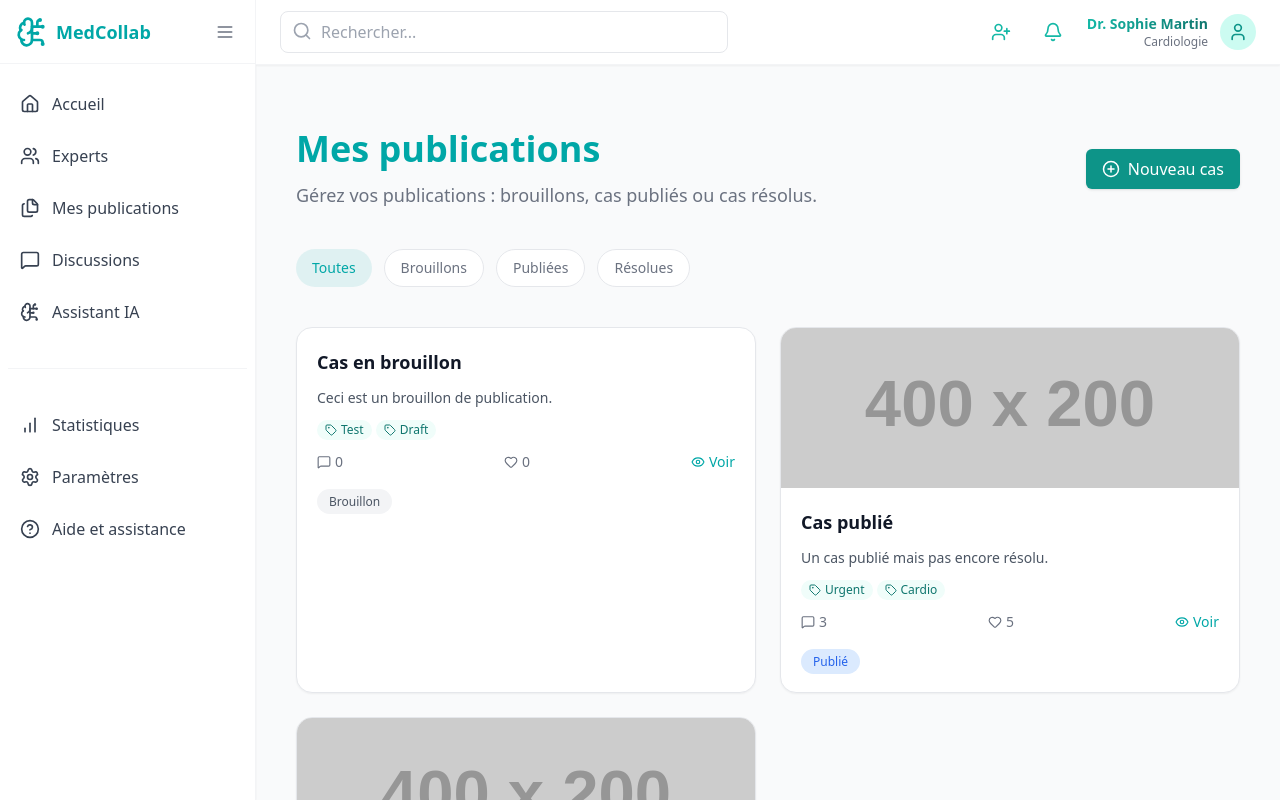
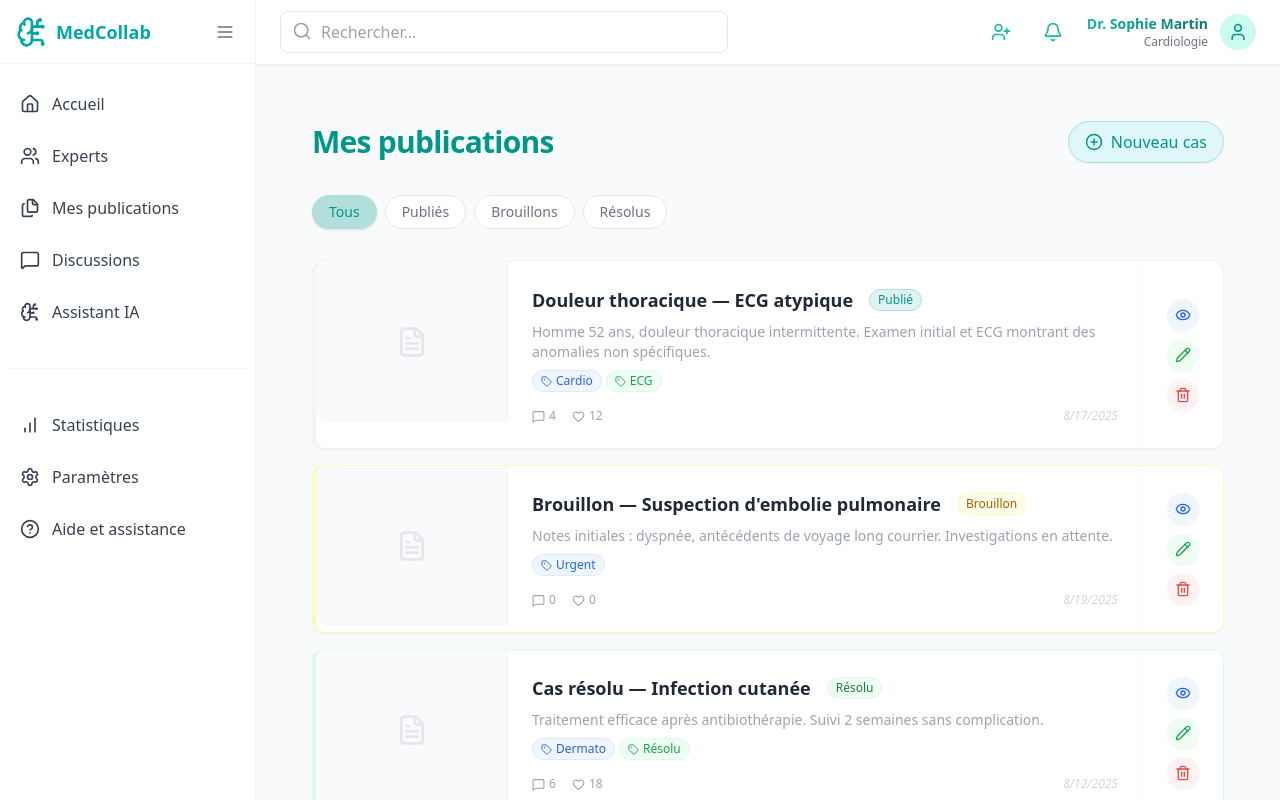
Before and after one commit to YasmineBenAbdelkader/Medical_Collaboration_Platform_with_AI, a React (Vite) app in the folder frontend/: page /pubs in a window 1280 px wide. Built offline with nearby package versions, Linux system fonts and the light colour scheme.

Commit message:
MyPubs page

```diff
--- a/frontend/src/pages/MyPubs.tsx
+++ b/frontend/src/pages/MyPubs.tsx
@@ -1,232 +1,318 @@
-import { useEffect, useState } from "react";
-import { Link } from "react-router-dom";
+import { useEffect, useState } from 'react';
+import { Link, useNavigate } from 'react-router-dom';
 import {
-  PlusCircle,
-  Filter,
-  Pencil,
-  Trash2,
-  MessageSquare,
-  Heart,
-  Eye,
-  Tag,
-} from "lucide-react";
-import { getCases, deleteCaseById } from "../services/storage";
-import type { StoredCase } from "../services/storage";
-import { useAuth } from "../contexts/AuthContext";
+  PlusCircleIcon,
+  PencilIcon,
+  Trash2Icon,
+  EyeIcon,
+  FileTextIcon,
+  Tag as TagIcon,
+  MessageSquare as MessageSquareIcon,
+  Heart as HeartIcon,
+} from 'lucide-react';
+import { getCases, deleteCaseById } from '../services/storage';
+import type { StoredCase } from '../services/storage';
+import { useAuth } from '../contexts/AuthContext';
 
 export const MyPubs = () => {
-  const [cases, setCases] = useState<StoredCase[]>([]);
-  const [activeFilter, setActiveFilter] = useState<"all" | "draft" | "published" | "resolved">("all");
+  const [pubs, setPubs] = useState<(StoredCase & { status: 'draft' | 'published' | 'resolved' })[]>([]);
+  const [filter, setFilter] = useState<'all' | 'published' | 'draft' | 'resolved'>('all');
   const { user } = useAuth();
+  const navigate = useNavigate();
 
-  // --- Pubs statiques pour tester ---
-  const staticCases: StoredCase[] = [
+  const samplePubs: (StoredCase & { status: 'draft' | 'published' | 'resolved' })[] = [
     {
-      id: "draft-1",
-      title: "Cas en brouillon",
-      excerpt: "Ceci est un brouillon de publication.",
-      tags: ["Test", "Draft"],
+      id: 'sample-pub-1',
+      title: 'Douleur thoracique — ECG atypique',
+      excerpt: "Homme 52 ans, douleur thoracique intermittente. Examen initial et ECG montrant des anomalies non spécifiques.",
+      tags: ['Cardio', 'ECG'],
       hasImage: false,
-      imageUrl: "",
+      imageUrl: '',
+      commentCount: 4,
+      likeCount: 12,
+      status: 'published',
+      author: {
+        id: user?.id ?? 'demo',
+        name: 'Moi',
+        avatar: 'https://ui-avatars.com/api/?name=Moi',
+        specialty: 'Généraliste',
+      },
+      createdAt: Date.now() - 1000 * 60 * 60 * 24 * 2,
+    },
+    {
+      id: 'sample-draft-1',
+      title: "Brouillon — Suspection d'embolie pulmonaire",
+      excerpt: 'Notes initiales : dyspnée, antécédents de voyage long courrier. Investigations en attente.',
+      tags: ['Urgent'],
+      hasImage: false,
+      imageUrl: '',
       commentCount: 0,
       likeCount: 0,
-      status: "draft",
-      author: { id: user?.id ?? "demo", name: "Moi" },
+      status: 'draft',
+      author: {
+        id: user?.id ?? 'demo',
+        name: 'Moi',
+        avatar: 'https://ui-avatars.com/api/?name=Moi',
+        specialty: 'Généraliste',
+      },
+      createdAt: Date.now() - 1000 * 60 * 60 * 5,
     },
     {
-      id: "pub-1",
-      title: "Cas publié",
-      excerpt: "Un cas publié mais pas encore résolu.",
-      tags: ["Urgent", "Cardio"],
-      hasImage: true,
-      imageUrl: "https://via.placeholder.com/400x200.png?text=Cas+Publié",
-      commentCount: 3,
-      likeCount: 5,
-      status: "published",
-      author: { id: user?.id ?? "demo", name: "Moi" },
+      id: 'sample-res-1',
+      title: 'Cas résolu — Infection cutanée',
+      excerpt: "Traitement efficace après antibiothérapie. Suivi 2 semaines sans complication.",
+      tags: ['Dermato', 'Résolu'],
+      hasImage: false,
+      imageUrl: '',
+      commentCount: 6,
+      likeCount: 18,
+      status: 'resolved',
+      author: {
+        id: user?.id ?? 'demo',
+        name: 'Moi',
+        avatar: 'https://ui-avatars.com/api/?name=Moi',
+        specialty: 'Généraliste',
       },
-    {
-      id: "res-1",
-      title: "Cas résolu",
-      excerpt: "Un cas qui a été marqué comme résolu.",
-      tags: ["Résolu"],
-      hasImage: true,
-      imageUrl: "https://via.placeholder.com/400x200.png?text=Cas+Résolu",
-      commentCount: 7,
-      likeCount: 12,
-      status: "resolved",
-      author: { id: user?.id ?? "demo", name: "Moi" },
+      createdAt: Date.now() - 1000 * 60 * 60 * 24 * 7,
     },
   ];
 
   useEffect(() => {
     if (!user) return;
-    const allCases = getCases().filter(c => c.author?.id === user.id);
-    setCases([...staticCases, ...allCases]);
+    const all = getCases()
+      .filter((c) => c.author?.id === user.id)
+      .map((c) => ({
+        ...c,
+        status: (c as any).status ?? 'published',
+        author: {
+          ...c.author,
+          avatar: c.author.avatar ?? 'https://ui-avatars.com/api/?name=' + encodeURIComponent(c.author.name),
+          specialty: c.author.specialty ?? 'Généraliste',
+        },
+      })) as (StoredCase & { status: 'draft' | 'published' | 'resolved' })[];
+    setPubs(all.length ? all : samplePubs);
   }, [user]);
 
   const handleDelete = (id: string) => {
     if (!user) return;
-    const ok = confirm("Supprimer définitivement cette publication ?");
+    const ok = confirm('Supprimer définitivement cette publication ?');
     if (!ok) return;
-    const success = deleteCaseById(id, user.id);
-    if (success) {
-      setCases(getCases().filter(c => c.author?.id === user.id));
+    const remaining = getCases()
+      .filter((c) => c.author?.id === user.id)
+      .map((c) => ({
+        ...c,
+        status: (c as any).status ?? 'published',
+        author: {
+          ...c.author,
+          avatar: c.author.avatar ?? 'https://ui-avatars.com/api/?name=' + encodeURIComponent(c.author.name),
+          specialty: c.author.specialty ?? 'Généraliste',
+        },
+      })) as (StoredCase & { status: 'draft' | 'published' | 'resolved' })[];
+    setPubs(remaining.length ? remaining : samplePubs);
+  };
+
+  const handleClick = (p: StoredCase & { status: 'draft' | 'published' | 'resolved' }) => {
+    if (p.status === 'draft') {
+      navigate(`/case/new?edit=${p.id}`);
+    } else {
+      navigate(`/case/${p.id}`);
     }
   };
 
-  const filteredCases = cases.filter(c => {
-    if (activeFilter === "all") return true;
-    return c.status === activeFilter;
+  const visible = pubs.filter((p) => {
+    if (filter === 'all') return true;
+    if (filter === 'published') return p.status === 'published';
+    if (filter === 'draft') return p.status === 'draft';
+    if (filter === 'resolved') return p.status === 'resolved';
+    return true;
   });
 
+  const renderStatusBadge = (status: 'draft' | 'published' | 'resolved') => {
     return (
-    <div className="max-w-7xl mx-auto px-4 py-10">
-      {/* Header avec bouton créer un cas */}
-      <div className="flex items-center justify-between mb-10">
-        <div className="text-center md:text-left">
-          <h1 className="text-4xl font-light text-gray-900 mb-3">
-             <span className="font-semibold text-[#00A7A7]">Mes publications</span>
+      <span
+        className={`px-3 py-1 rounded-full font-semibold text-xs bg-gradient-to-r ${
+          status === 'draft'
+            ? 'from-yellow-100 to-yellow-200 text-yellow-800'
+            : status === 'published'
+            ? 'from-green-100 to-green-200 text-green-800'
+            : 'from-blue-100 to-blue-200 text-blue-800'
+        }`}
+      >
+        {status === 'draft' ? 'Brouillon' : status === 'published' ? 'Publié' : 'Résolu'}
+      </span>
+    );
+  };
+
+  return (
+    <div className="max-w-5xl mx-auto px-8 py-8 font-sans">
+      {/* Header */}
+      <div className="flex flex-col sm:flex-row sm:items-center sm:justify-between gap-4 mb-8">
+        <h1 className="text-2xl sm:text-3xl font-semibold text-[#009688] tracking-tight leading-tight mb-2 sm:mb-0">
+          Mes publications
         </h1>
-          <p className="text-gray-500 text-lg max-w-2xl">
-            Gérez vos publications : brouillons, cas publiés ou cas résolus.
-          </p>
-        </div>
         <Link
           to="/case/new"
-          className="flex items-center text-white bg-teal-600 px-4 py-2 rounded-md hover:bg-teal-700 shadow"
+          className="inline-flex items-center gap-2 px-4 py-2 rounded-full bg-[#e0f7fa] text-[#009688] font-medium shadow-sm border border-[#b2dfdb] hover:bg-[#b2ebf2] transition"
         >
-          <PlusCircle size={18} className="mr-2" />
+          <PlusCircleIcon size={18} />
           Nouveau cas
         </Link>
       </div>
 
       {/* Filtres */}
-      <div className="flex justify-center md:justify-start space-x-3 mb-10">
+      <div className="flex gap-2 flex-wrap mb-8">
         {[
-          { key: "all", label: "Toutes" },
-          { key: "draft", label: "Brouillons" },
-          { key: "published", label: "Publiées" },
-          { key: "resolved", label: "Résolues" },
-        ].map(f => (
+          { key: 'all', label: 'Tous' },
+          { key: 'published', label: 'Publiés' },
+          { key: 'draft', label: 'Brouillons' },
+          { key: 'resolved', label: 'Résolus' },
+        ].map((f) => (
           <button
             key={f.key}
-            onClick={() => setActiveFilter(f.key as any)}
-            className={`px-4 py-2 text-sm rounded-full transition font-medium ${
-              activeFilter === f.key
-                ? "bg-[#00A7A7]/10 text-[#00A7A7]"
-                : "bg-white text-gray-500 hover:bg-gray-50 border"
-            }`}
+            onClick={() => setFilter(f.key as any)}
+            className={`px-4 py-1.5 rounded-full border text-sm font-medium transition
+              ${filter === f.key
+                ? 'bg-[#b2dfdb] text-[#009688] border-[#b2dfdb] shadow'
+                : 'bg-white text-gray-500 border-gray-200 hover:bg-[#e0f2f1]'}
+            `}
           >
             {f.label}
           </button>
         ))}
       </div>
 
-      {/* Liste des publications */}
-      {filteredCases.length === 0 ? (
-        <div className="text-center py-20 bg-white rounded-lg border border-gray-200">
-          <p className="text-gray-600 mb-2">Aucune publication trouvée.</p>
-          <Link
-            to="/case/new"
-            className="text-[#00A7A7] hover:text-[#008b8b] font-medium"
-          >
+      {/* Liste soft et large */}
+      <div className="space-y-4">
+        {visible.length === 0 ? (
+          <div className="text-center py-16 bg-white rounded-xl border border-gray-200 shadow-sm">
+            <FileTextIcon size={36} className="mx-auto text-gray-300 mb-4" />
+            <p className="text-gray-600">Aucune publication à afficher.</p>
+            <Link to="/case/new" className="text-[#00A7A7] font-medium inline-block mt-3">
               Créer une nouvelle publication →
             </Link>
           </div>
         ) : (
-        <div className="grid grid-cols-1 md:grid-cols-2 gap-6">
-          {filteredCases.map(c => (
-            <div
-              key={c.id}
-              className="bg-white border border-gray-200 rounded-2xl shadow-sm hover:shadow-lg transition overflow-hidden group"
+          visible.map((p) => {
+            // Couleurs soft
+            let borderColor = "border-l-4 border-[#e0f2f1]";
+            let badgeColor = "bg-gray-100 text-gray-500 border border-gray-200";
+            if (p.status === "draft") {
+              borderColor = "border-l-4 border-yellow-100";
+              badgeColor = "bg-yellow-50 text-yellow-700 border border-yellow-100";
+            } else if (p.status === "resolved") {
+              borderColor = "border-l-4 border-green-100";
+              badgeColor = "bg-green-50 text-green-700 border border-green-100";
+            } else if (p.status === "published") {
+              borderColor = "border-l-4 border-[#b2dfdb]";
+              badgeColor = "bg-[#e0f2f1] text-[#009688] border border-[#b2dfdb]";
+            }
+            return (
+              <article
+                key={p.id}
+                onClick={() => handleClick(p)}
+                className={`group bg-white ${borderColor} rounded-xl border border-gray-100 shadow-sm hover:shadow-md hover:-translate-y-0.5 transition-all duration-150 overflow-hidden flex flex-col md:flex-row cursor-pointer relative p-0`}
+                aria-label={`Publication ${p.title}`}
               >
-              {c.hasImage && c.imageUrl && (
+                {/* Image à gauche */}
+                {p.hasImage && p.imageUrl ? (
                   <img
-                  src={c.imageUrl}
-                  alt={c.title ?? "Image"}
-                  className="h-40 w-full object-cover"
+                    src={p.imageUrl}
+                    alt={p.title}
+                    className="w-full md:w-48 h-32 md:h-40 object-cover rounded-l-xl md:rounded-xl md:rounded-r-none border-r border-gray-100"
                   />
-              )}
-              <div className="p-5">
-                {/* Titre + Actions */}
-                <div className="flex justify-between items-start mb-2">
-                  <h2 className="text-lg font-semibold text-gray-900">
-                    {c.title ?? "Sans titre"}
-                  </h2>
-                  <div className="flex gap-2 opacity-0 group-hover:opacity-100 transition">
-                    <button
-                      onClick={() => handleDelete(c.id)}
-                      className="p-2 rounded-md bg-red-50 text-red-600 hover:bg-red-100"
-                    >
-                      <Trash2 size={16} />
-                    </button>
-                    <Link
-                      to={`/case/new?edit=${c.id}`}
-                      className="p-2 rounded-md bg-gray-50 text-gray-600 hover:bg-gray-100"
-                    >
-                      <Pencil size={16} />
-                    </Link>
-                  </div>
-                </div>
-
-                {/* Extrait */}
-                <p className="text-sm text-gray-600 mb-3">{c.excerpt ?? ""}</p>
-
-                {/* Tags */}
-                {c.tags?.length > 0 && (
-                  <div className="flex flex-wrap gap-1 mb-3">
-                    {c.tags.map(tag => (
-                      <span
-                        key={tag}
-                        className="flex items-center bg-teal-50 text-teal-700 px-2 py-0.5 rounded-full text-xs"
-                      >
-                        <Tag size={12} className="mr-1" />
-                        {tag}
-                      </span>
-                    ))}
+                ) : (
+                  <div className="w-full md:w-48 h-32 md:h-40 bg-gray-50 flex items-center justify-center text-gray-200 text-4xl rounded-l-xl md:rounded-xl md:rounded-r-none border-r border-gray-100">
+                    <FileTextIcon size={32} />
                   </div>
                 )}
-
+                {/* Contenu */}
+                <div className="flex-1 flex flex-col justify-between p-6 min-w-0">
+                  <div className="flex items-center gap-2 mb-1">
+                    <h3 className="text-lg font-semibold text-gray-800 truncate group-hover:text-[#00A7A7] transition-colors">
+                      {p.title || 'Sans titre'}
+                    </h3>
+                    <span className={`ml-2 px-2 py-0.5 rounded-full text-xs font-medium ${badgeColor}`}
+                      style={{ fontWeight: 500 }}>
+                      {p.status === 'draft' ? 'Brouillon' : p.status === 'published' ? 'Publié' : 'Résolu'}
+                    </span>
+                  </div>
+                  <p className="text-sm text-gray-400 mt-1 mb-2 line-clamp-2 font-light">
+                    {p.excerpt}
+                  </p>
+                  <div className="flex flex-wrap gap-1 mb-2">
+                    {(p.tags || []).slice(0, 3).map((t, idx) => {
+                      // Palette pastel soft
+                      const tagColors = [
+                        'bg-blue-50 text-blue-600 border-blue-100',
+                        'bg-green-50 text-green-600 border-green-100',
+                        'bg-yellow-50 text-yellow-700 border-yellow-100',
+                        'bg-pink-50 text-pink-600 border-pink-100',
+                        'bg-purple-50 text-purple-600 border-purple-100',
+                        'bg-orange-50 text-orange-600 border-orange-100',
+                        'bg-teal-50 text-teal-600 border-teal-100',
+                      ];
+                      const color = tagColors[idx % tagColors.length];
+                      return (
+                        <span
+                          key={t}
+                          className={`flex items-center gap-1 text-xs border px-2 py-0.5 rounded-full font-normal ${color}`}
+                        >
+                          <TagIcon size={11} />
+                          {t}
+                        </span>
+                      );
+                    })}
+                  </div>
+                  <div className="flex items-center justify-between mt-2">
                     {/* Stats */}
-                <div className="flex items-center justify-between text-sm text-gray-500">
-                  <span className="flex items-center gap-1">
-                    <MessageSquare size={14} /> {c.commentCount ?? 0}
+                    <div className="flex items-center gap-4 text-gray-400">
+                      <span className="flex items-center gap-1 text-xs">
+                        <MessageSquareIcon size={13} />
+                        <span className="font-medium">{p.commentCount ?? 0}</span>
                       </span>
-                  <span className="flex items-center gap-1">
-                    <Heart size={14} /> {c.likeCount ?? 0}
+                      <span className="flex items-center gap-1 text-xs">
+                        <HeartIcon size={13} />
+                        <span className="font-medium">{p.likeCount ?? 0}</span>
                       </span>
-                  <Link
-                    to={`/case/${c.id}`}
-                    className="flex items-center gap-1 text-[#00A7A7] hover:text-[#008b8b]"
-                  >
-                    <Eye size={14} /> Voir
-                  </Link>
                     </div>
-
-                {/* Statut */}
-                <div className="mt-4">
-                  <span
-                    className={`px-3 py-1 text-xs rounded-full font-medium ${
-                      c.status === "draft"
-                        ? "bg-gray-100 text-gray-600"
-                        : c.status === "published"
-                        ? "bg-blue-100 text-blue-600"
-                        : "bg-green-100 text-green-600"
-                    }`}
-                  >
-                    {c.status === "draft"
-                      ? "Brouillon"
-                      : c.status === "published"
-                      ? "Publié"
-                      : "Résolu"}
+                    {/* Date */}
+                    <span className="italic text-xs text-gray-300">
+                      {new Date(p.createdAt || Date.now()).toLocaleDateString()}
                     </span>
                   </div>
                 </div>
+                {/* Actions soft */}
+                <div className="flex flex-col items-center justify-center gap-2 p-6 bg-white border-l border-gray-50 z-10 min-w-[60px]">
+                  <button
+                    onClick={e => { e.stopPropagation(); navigate(p.status === 'draft' ? `/case/new?edit=${p.id}` : `/case/${p.id}`); }}
+                    className="p-2 rounded-full bg-blue-50 text-blue-600 hover:bg-blue-100 hover:text-blue-800 shadow-sm transition"
+                    aria-label="Ouvrir"
+                    title="Ouvrir la publication"
+                  >
+                    <EyeIcon size={16} />
+                  </button>
+                  <button
+                    onClick={e => { e.stopPropagation(); navigate(`/case/new?edit=${p.id}`); }}
+                    className="p-2 rounded-full bg-green-50 text-green-600 hover:bg-green-100 hover:text-green-800 shadow-sm transition"
+                    aria-label="Éditer"
+                    title="Modifier la publication"
+                  >
+                    <PencilIcon size={16} />
+                  </button>
+                  <button
+                    onClick={e => { e.stopPropagation(); handleDelete(p.id); }}
+                    className="p-2 rounded-full bg-red-50 text-red-500 hover:bg-red-100 hover:text-red-700 shadow-sm transition"
+                    aria-label="Supprimer"
+                    title="Supprimer la publication"
+                  >
+                    <Trash2Icon size={16} />
+                  </button>
                 </div>
-          ))}
+              </article>
+            );
+          })
+        )}
       </div>
-      )}
     </div>
   );
 };
```
Lines whose indentation alone changed are shown as unchanged.
